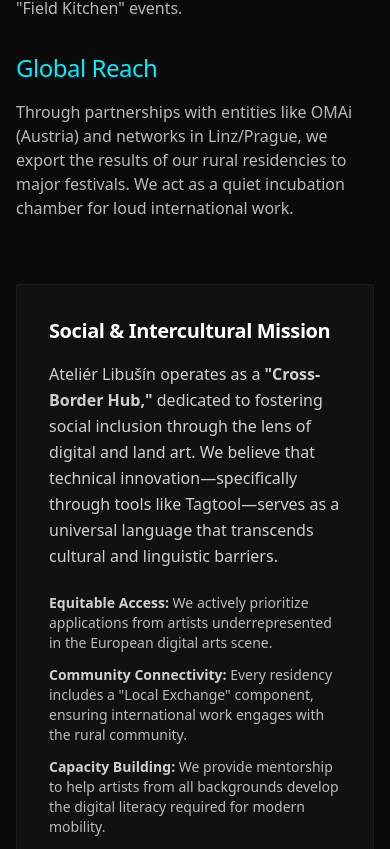
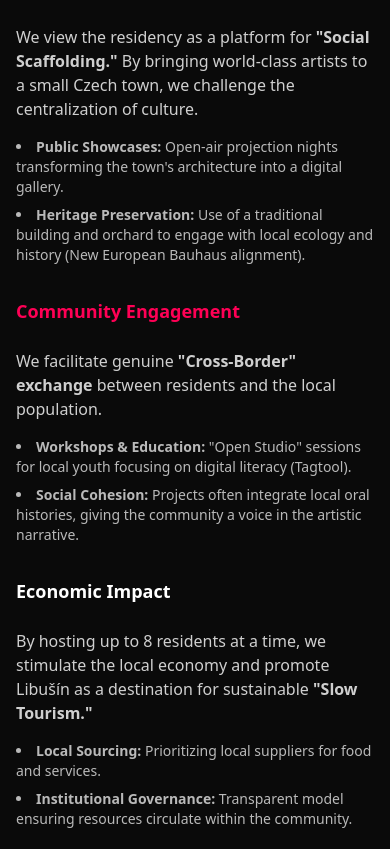
Before and after one commit to dberzon/atelier-libusin-site, a Next.js app: page /mission in a window 390 px wide. Shown: the part 1175-2024 px from the top of the page. Built offline with nearby package versions, Linux system fonts and the light colour scheme.

Commit message:
feat: add apply for residency page with application form and green mobility details

```diff
--- a/app/apply/page.tsx
+++ b/app/apply/page.tsx
@@ -17,12 +17,69 @@ export default function Apply() {
         </p>
       </section>
 
+      {/* Green Mobility & Slow Travel Ethos */}
+      <section className="space-y-6">
+        <div className="flex items-center gap-3 mb-2">
+          <h2 className="text-2xl font-light text-white">Green Mobility & The Slow Travel Ethos</h2>
+          <span className="text-xs font-bold uppercase tracking-widest text-[#4ade80] border border-[#4ade80]/30 px-2 py-1 rounded-full">
+            EU Green Deal
+          </span>
+        </div>
+
+        <p className="opacity-80">
+          Atelier Libušín is committed to reducing the carbon footprint of cultural mobility.
+          We prioritize <strong>Slow Travel</strong>—the journey should be an intentional part of the creative process.
+        </p>
+
+        <div className="grid md:grid-cols-2 gap-6">
+          {/* The 35-minute Green Link */}
+          <div className="bg-white/5 p-6 rounded-xl border border-white/10 hover:border-[#4ade80]/50 transition-colors">
+            <h3 className="text-[#4ade80] font-bold mb-2 flex items-center gap-2">
+              <span className="text-xl">🚌</span> The 35-Minute Green Link
+            </h3>
+            <p className="text-sm opacity-80 mb-4">
+              Direct bus connection from <strong>Prague Metro A (Nádraží Veleslavín)</strong>.
+              Seamless "door-to-door" accessibility for residents with luggage.
+            </p>
+            <div className="text-xs uppercase tracking-wider opacity-60">
+              <span className="block">Stop: Libušín, náměstí</span>
+              <span className="block text-[#4ade80]">Carbon Reduction: ~80% vs Car</span>
+            </div>
+          </div>
+
+          {/* Policy & Bonus */}
+          <div className="bg-white/5 p-6 rounded-xl border border-white/10">
+            <h3 className="text-white font-bold mb-2">Policies & Perks</h3>
+            <ul className="space-y-3 text-sm opacity-80">
+              <li className="flex gap-2">
+                <span className="text-[#4ade80]">✓</span>
+                <span>
+                  <strong>Green Mobility Bonus:</strong> Applicants utilizing train/bus are prioritized in selection.
+                </span>
+              </li>
+              <li className="flex gap-2">
+                <span className="text-[#4ade80]">🚲</span>
+                <span>
+                  <strong>Local Navigation:</strong> Bike & Transit Pass provided for local errands.
+                </span>
+              </li>
+              <li className="flex gap-2 text-white/60">
+                <span>✈️</span>
+                <span>
+                  <strong>Flight Policy:</strong> Short-haul flights discouraged. Proof of carbon offset required if flying.
+                </span>
+              </li>
+            </ul>
+          </div>
+        </div>
+      </section>
+
       {/* EU Compliance Note */}
       <div className="bg-white/5 p-6 rounded border border-white/10 text-sm opacity-80 flex gap-4">
         <span className="text-2xl">🇪🇺</span>
         <p>
           This application form captures data required for <strong>Creative Europe</strong> and <strong>Visegrad Fund</strong> reporting.
-          Please answer the "Grant Alignment" questions carefully to help us support your stay.
+          Please answer the "Grant Alignment" and "Travel Plan" questions carefully.
         </p>
       </div>
 
--- a/app/mission/page.tsx
+++ b/app/mission/page.tsx
@@ -1,6 +1,9 @@
 import type { Metadata } from 'next'
 
-export const metadata: Metadata = { title: 'Mission & Governance — Ateliér Libušín' }
+export const metadata: Metadata = {
+    title: 'Mission & Governance — Ateliér Libušín',
+    keywords: ['Social Impact', 'Rural Development', 'Cultural Heritage', 'Residency', 'Art', 'Ecology']
+}
 
 export default function Mission() {
     return (
@@ -26,6 +29,71 @@ export default function Mission() {
                 </p>
             </section>
 
+            {/* Local Context & Social Impact: The Libušín Connection */}
+            <section className="space-y-8">
+                <div className="border-b border-white/10 pb-4 mb-8">
+                    <h2 className="text-3xl font-light text-white mb-2">The Libušín Connection</h2>
+                    <p className="text-lg opacity-80">Local Context & Social Impact</p>
+                </div>
+
+                <div className="grid gap-8">
+                    {/* 1. Rural Revitalisation */}
+                    <div className="grid md:grid-cols-[1fr_2fr] gap-6">
+                        <div className="text-[#00f0ff] font-bold text-lg">Rural Revitalisation</div>
+                        <div>
+                            <p className="opacity-90 mb-4">
+                                We view the residency as a platform for <strong>"Social Scaffolding."</strong> By bringing world-class artists to a small Czech town,
+                                we challenge the centralization of culture.
+                            </p>
+                            <ul className="list-disc list-inside space-y-2 opacity-80 text-sm">
+                                <li>
+                                    <strong>Public Showcases:</strong> Open-air projection nights transforming the town's architecture into a digital gallery.
+                                </li>
+                                <li>
+                                    <strong>Heritage Preservation:</strong> Use of a traditional building and orchard to engage with local ecology and history (New European Bauhaus alignment).
+                                </li>
+                            </ul>
+                        </div>
+                    </div>
+
+                    {/* 2. Community Engagement */}
+                    <div className="grid md:grid-cols-[1fr_2fr] gap-6">
+                        <div className="text-[#ff0055] font-bold text-lg">Community Engagement</div>
+                        <div>
+                            <p className="opacity-90 mb-4">
+                                We facilitate genuine <strong>"Cross-Border" exchange</strong> between residents and the local population.
+                            </p>
+                            <ul className="list-disc list-inside space-y-2 opacity-80 text-sm">
+                                <li>
+                                    <strong>Workshops & Education:</strong> "Open Studio" sessions for local youth focusing on digital literacy (Tagtool).
+                                </li>
+                                <li>
+                                    <strong>Social Cohesion:</strong> Projects often integrate local oral histories, giving the community a voice in the artistic narrative.
+                                </li>
+                            </ul>
+                        </div>
+                    </div>
+
+                    {/* 3. Economic Impact */}
+                    <div className="grid md:grid-cols-[1fr_2fr] gap-6">
+                        <div className="text-white font-bold text-lg">Economic Impact</div>
+                        <div>
+                            <p className="opacity-90 mb-4">
+                                By hosting up to 8 residents at a time, we stimulate the local economy and promote Libušín as a destination for sustainable <strong>"Slow Tourism."</strong>
+                            </p>
+                            <ul className="list-disc list-inside space-y-2 opacity-80 text-sm">
+                                <li>
+                                    <strong>Local Sourcing:</strong> Prioritizing local suppliers for food and services.
+                                </li>
+                                <li>
+                                    <strong>Institutional Governance:</strong> Transparent model ensuring resources circulate within the community.
+                                </li>
+                            </ul>
+                        </div>
+                    </div>
+                </div>
+            </section>
+
             {/* Philosophy / Pillars */}
             <section className="grid md:grid-cols-2 gap-8">
                 <div className="space-y-4">
@@ -44,7 +112,7 @@ export default function Mission() {
                 </div>
             </section>
 
-            {/* Social & Intercultural Mission (New User Request) */}
+            {/* Social & Intercultural Mission */}
             <section className="card border-l-4 border-l-[#ff0055] p-8">
                 <h2 className="text-xl font-semibold text-white mb-4">Social & Intercultural Mission</h2>
                 <p className="opacity-90 leading-relaxed mb-6">
```
